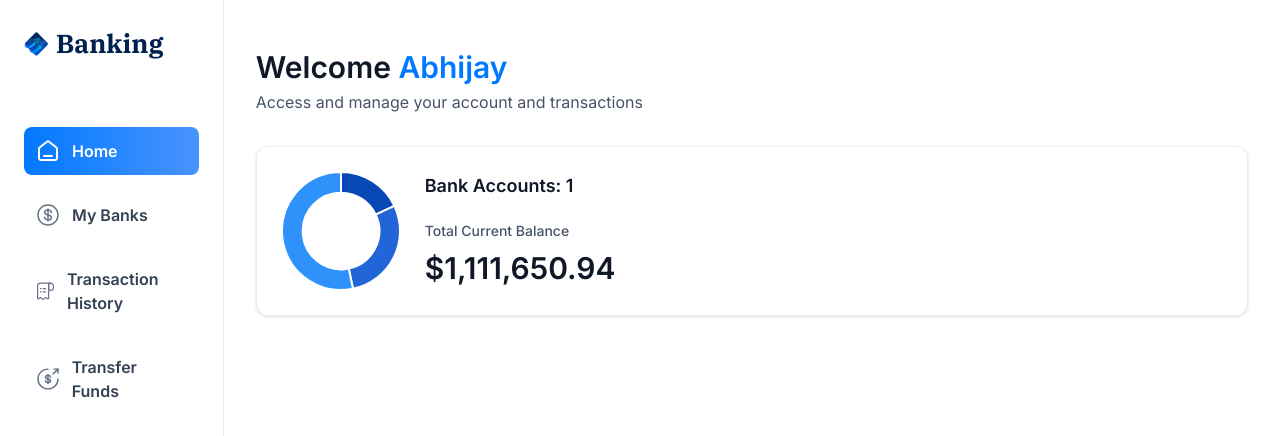
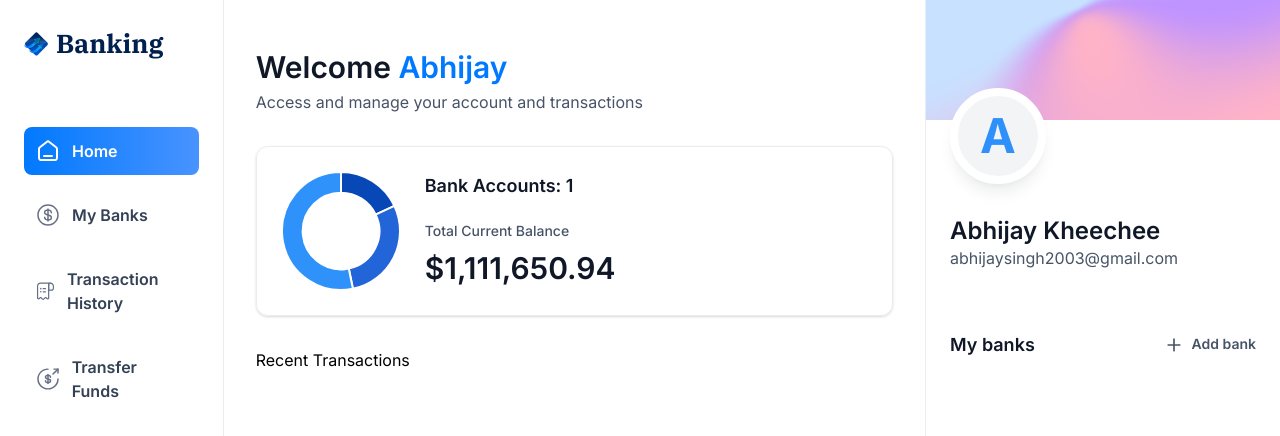
Before and after one commit to abhijaykheechee/banking-app, a Next.js app: page / in a window 1280 px wide. Shown: the top 436 px of the page. Built offline with nearby package versions, Linux system fonts and the light colour scheme.

Commit message:
add RightSidebar to page and create component

```diff
--- a/app/(root)/page.tsx
+++ b/app/(root)/page.tsx
@@ -1,8 +1,13 @@
 import HeaderBox from "@/components/ui/HeaderBox";
+import RightSidebar from "@/components/ui/RightSidebar";
 import TotalBalanceBox from "@/components/ui/TotalBalanceBox";
 
 const Home = () => {
-  const loggedIn = { firstName: "Abhijay" };
+  const loggedIn = {
+    firstName: "Abhijay",
+    lastName: "Kheechee",
+    email: "abhijaysingh2003@gmail.com",
+  };
   return (
     <section className="home">
       <div className="home-content">
@@ -19,7 +24,9 @@ const Home = () => {
             totalCurrentBalance={1111650.94}
           />
         </header>
+        Recent Transactions
       </div>
+      <RightSidebar user={loggedIn} transactions={[]} banks={[]} />
     </section>
   );
 };
--- /dev/null
+++ b/components/ui/RightSidebar.tsx
@@ -0,0 +1,40 @@
+import Image from "next/image";
+import Link from "next/link";
+
+const RightSidebar = ({ user, transactions, banks }: RightSidebarProps) => {
+  return (
+    <aside className="right-sidebar">
+      <section className="flex flex-col pb-8">
+        <div className="profile-banner" />
+        <div className="profile">
+          <div className="profile-img">
+            <span className="text-5xl font-bold text-blue-500">
+              {user.firstName[0]}
+            </span>
+          </div>
+          <div className="profile-details">
+            <h1 className="profile-name">
+              {user.firstName} {user.lastName}
+            </h1>
+            <p className="profile-email">{user.email}</p>
+          </div>
+        </div>
+      </section>
+      <section className="banks">
+        <div className="flex w-full justify-between">
+          <h2 className="header-2">My banks</h2>
+          <Link href="/" className="flex gap-2">
+            <Image
+              src="/icons/plus.svg"
+              width={20}
+              height={20}
+              alt="Plus icon"
+            />
+            <h2 className="text-14 font-semibold text-gray-600">Add bank</h2>
+          </Link>
+        </div>
+      </section>
+    </aside>
+  );
+};
+export default RightSidebar;
```
